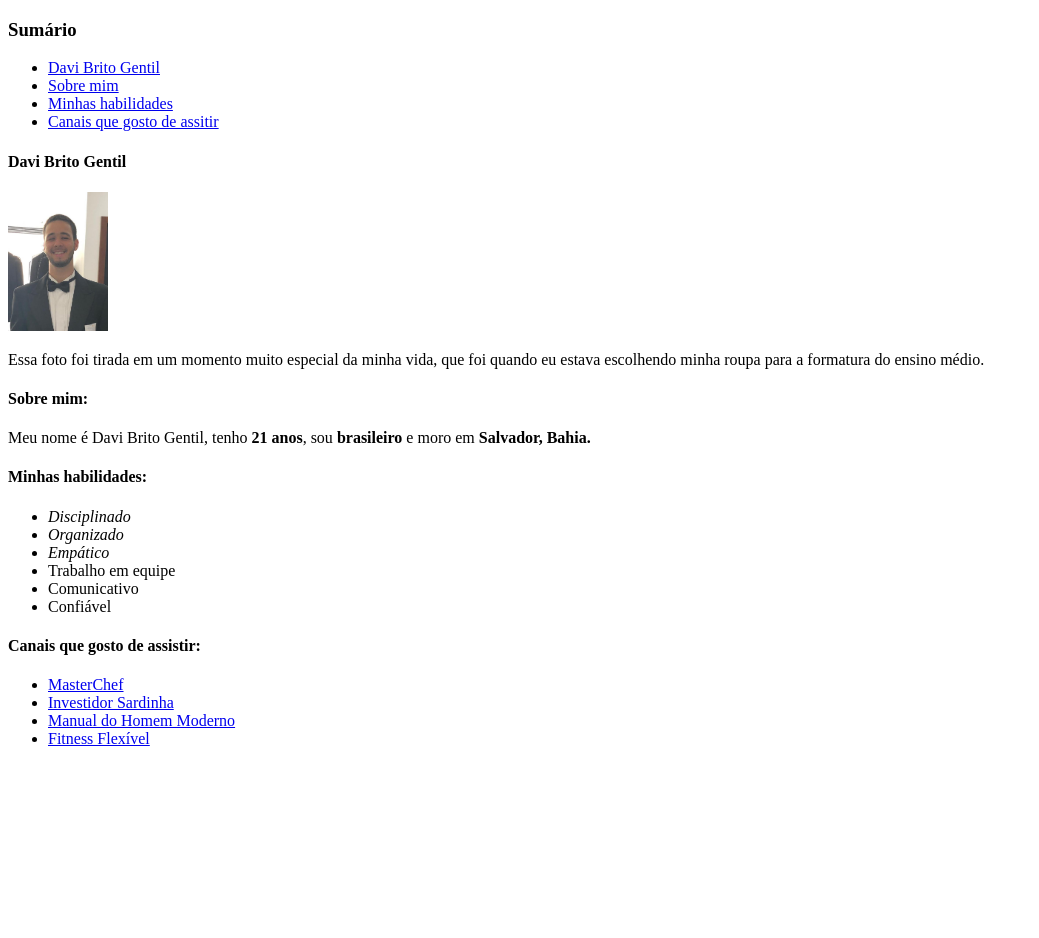
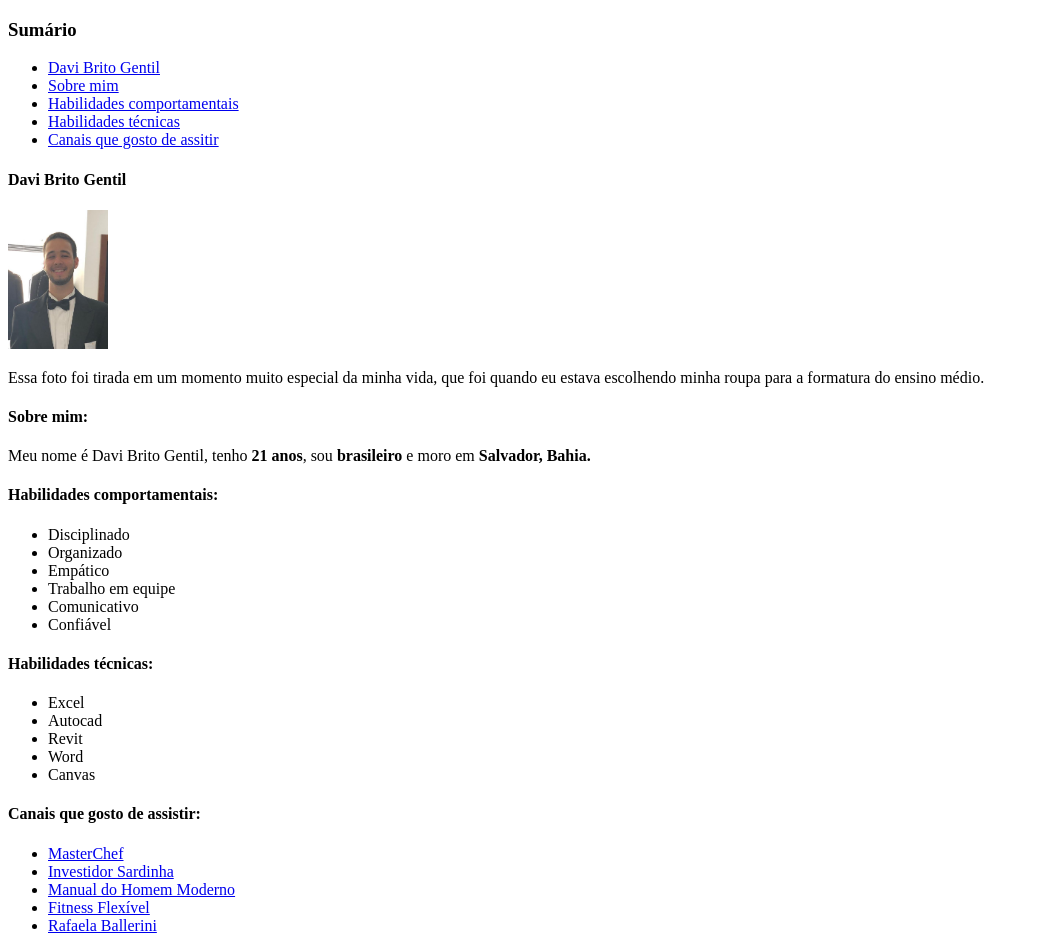
Before and after one commit to Davibgentil/Davibgentil.github.io, a plain HTML site: page index.html in a window 1280 px wide. Shown: the whole page, without its empty margins (0-1039 px from the left). Before the commit the page ends 800 px from the top, so only its background shows below. Drawn offline with Linux system fonts and the light colour scheme.

Commit message:
Atualizacao do dia anterior

```diff
--- a/index.html
+++ b/index.html
@@ -3,13 +3,17 @@
   <head>
     <meta charset="UTF-8">
     <title>Portifólio Web</title>
+    <style>
+
+    </style>
   </head>
   <body>
       <h3>Sumário</h3>
       <ul>
           <li><a href="#davi">Davi Brito Gentil</a></li>
           <li><a href="#me">Sobre mim</a></li>
-          <li><a href="#skills">Minhas habilidades</a></li>
+          <li><a href="#soft">Habilidades comportamentais</a></li>
+          <li><a href="#hards">Habilidades técnicas</a></li>
           <li><a href="#canais">Canais que gosto de assitir</a></li>
       </ul>
     <h4 id="davi">Davi Brito Gentil</h4>
@@ -17,14 +21,22 @@
     <p>Essa foto foi tirada em um momento muito especial da minha vida, que foi quando eu estava escolhendo minha roupa para a formatura do ensino médio.</p>
     <h4 id="me">Sobre mim:</h4>
     <p>Meu nome é Davi Brito Gentil, tenho <strong> 21 anos</strong>, sou <strong>brasileiro</strong> e moro em <strong>Salvador, Bahia.</strong></p>
-    <h4 id="skills">Minhas habilidades:</h4>
+    <h4 id="soft">Habilidades comportamentais:</h4>
     <ul>
-        <li><em>Disciplinado</em></li>
-        <li><em>Organizado</em></li>
-        <li><em>Empático</em></li>
+        <li>Disciplinado</li>
+        <li>Organizado</li>
+        <li>Empático</li>
         <li>Trabalho em equipe</li>
         <li>Comunicativo</li>
         <li>Confiável</li>
+    </ul>
+    <h4 id="hards">Habilidades técnicas:</h4>
+    <ul>
+        <li>Excel</li>
+        <li>Autocad</li>
+        <li>Revit</li>
+        <li>Word</li>
+        <li>Canvas</li>
     </ul>
     <h4 id="canais">Canais que gosto de assistir:</h4>
     <ul>
@@ -32,6 +44,7 @@
         <li><a href="https://www.youtube.com/c/investidorsardinha" target="_blank">Investidor Sardinha</a></li>
         <li><a href="https://www.youtube.com/c/ManualdoHomemModerno" target="_blank">Manual do Homem Moderno</a></li>
         <li><a href="https://www.youtube.com/c/FitnessFlex%C3%ADvel" target="_blank">Fitness Flexível</a></li>
+        <li><a href="https://www.instagram.com/rafaballerini/" target="_blank">Rafaela Ballerini</a></li>
     </ul>
   </body>
 </html>
```
